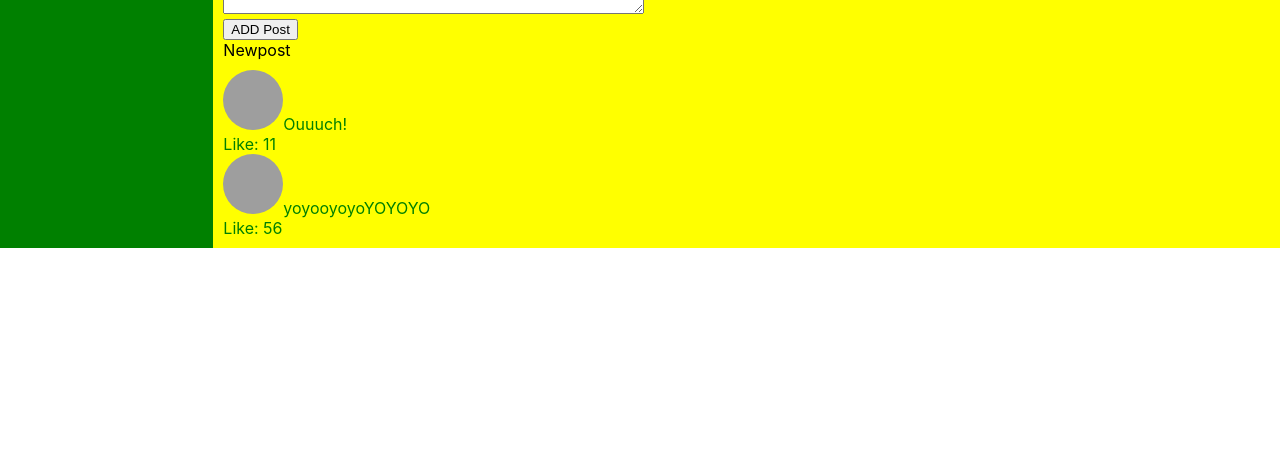
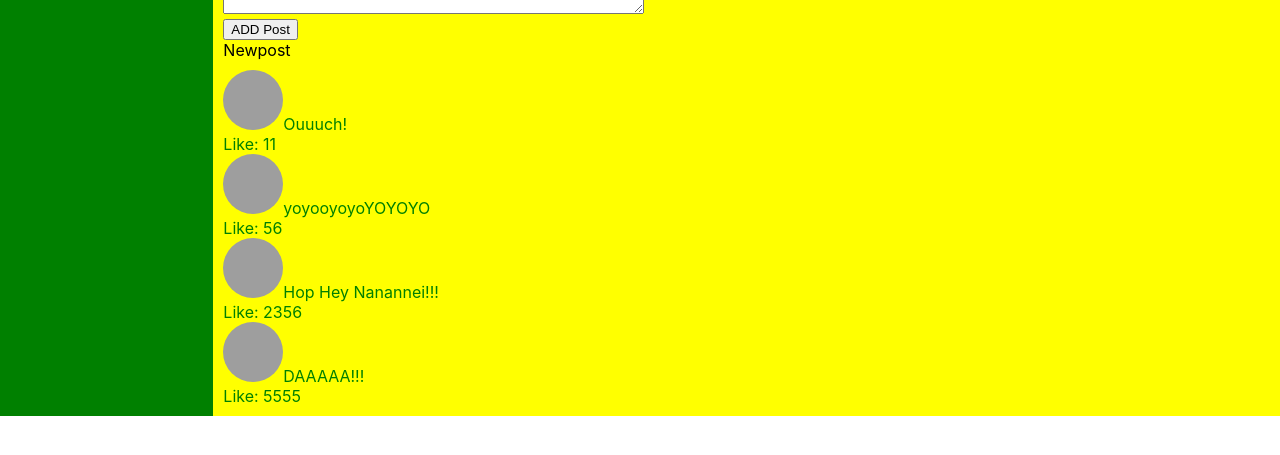
Before and after one commit to Andrei1808/react-first, a React (Create React App) app: page /profile in a window 1280 px wide. Shown: the part 197-652 px from the top of the page. Built offline with nearby package versions, Linux system fonts and the light colour scheme; grey boxes are pictures that could not be loaded.

Commit message:
refactoring

```diff
--- /dev/null
+++ b/src/components/Dialogs/DialogItem/DialogItem.jsx
@@ -0,0 +1,12 @@
+import classes from './../Dialogs.module.css'
+import {NavLink} from "react-router-dom";
+
+const DialogItem = (props) => {
+    return (
+        <div className={classes.dialog}>
+            <NavLink to={'/dialogs/' + props.id}>{props.name}</NavLink>
+        </div>
+    )
+}
+
+export default DialogItem
--- a/src/components/Dialogs/Dialogs.jsx
+++ b/src/components/Dialogs/Dialogs.jsx
@@ -1,19 +1,7 @@
 import classes from './Dialogs.module.css'
-import {NavLink} from "react-router-dom";
+import DialogItem from "./DialogItem/DialogItem";
+import Message from "./Message/Message";
 
-const DialogItem = (props) => {
-    return (
-        <div className={classes.dialog}>
-            <NavLink to={'/dialogs/' + props.id}>{props.name}</NavLink>
-        </div>
-    )
-}
-
-const Message = (props) => {
-    return (
-        <div className={classes.message}>{props.message}</div>
-    )
-}
 
 
 const Dialogs = (props) => {
@@ -36,15 +24,21 @@ const Dialogs = (props) => {
         {id: 5, message: 'yoyooyoyoYOYOYO'},
     ]
 
+    let dialogsElements = dialogsData.map(elem => {
+        return <DialogItem name={elem.name} id={elem.id}/>
+    })
+
+    let messagesElements = messagesData.map(elem => {
+        return <Message message={elem.message} id={elem.id}/>
+    })
+
     return (
         <div className={classes.dialogs}>
             <div className={classes.dialogsItems}>
-                <DialogItem name={dialogsData[0].name} id={dialogsData[0].id}/>
-                <DialogItem name={dialogsData[1].name} id={dialogsData[1].id}/>
+                {dialogsElements}
             </div>
             <div className={classes.messages}>
-                <Message message={messagesData[0].message} id={messagesData[0].id}/>
-                <Message message={messagesData[1].message} id={messagesData[1].id}/>
+                {messagesElements}
             </div>
         </div>
 
--- /dev/null
+++ b/src/components/Dialogs/Message/Message.jsx
@@ -0,0 +1,10 @@
+import classes from './../Dialogs.module.css'
+
+
+const Message = (props) => {
+    return (
+        <div className={classes.message}>{props.message}</div>
+    )
+}
+
+export default Message
--- a/src/components/Profile/MyPosts/MyPosts.jsx
+++ b/src/components/Profile/MyPosts/MyPosts.jsx
@@ -1,12 +1,12 @@
 import classes from './MyPosts.module.css'
 import Post from "./Post/Post";
 
-const MyPosts = () => {
 
-    let postsData = [
-        {id: 1, message: 'Ouuuch!', likesCount: 11},
-        {id: 2, message: 'yoyooyoyoYOYOYO', likesCount: 56},
-    ]
+const MyPosts = (props) => {
+    let postsElements = props.arr.map(elem => {
+        return <Post message={elem.message} id={elem.id} likeCounts={elem.likesCount}/>
+    })
+
 
     return (
         <div className={classes.postsBlock}>
@@ -21,8 +21,7 @@ const MyPosts = () => {
                 Newpost
             </div>
             <div className={classes.posts}>
-                <Post message={postsData[0].message} likeCounts={postsData[0].likesCount}/>
-                <Post message={postsData[1].message} likeCounts={postsData[1].likesCount}/>
+                {postsElements}
             </div>
         </div>
 
--- a/src/components/Profile/Profile.jsx
+++ b/src/components/Profile/Profile.jsx
@@ -1,12 +1,18 @@
-import classes from './Profile.module.css'
 import MyPosts from "./MyPosts/MyPosts";
 import ProfileInfo from "./ProfileInfo/ProfileInfo";
+
+let postsData = [
+    {id: 1, message: 'Ouuuch!', likesCount: 11},
+    {id: 2, message: 'yoyooyoyoYOYOYO', likesCount: 56},
+    {id: 3, message: 'Hop Hey Nanannei!!!', likesCount: 2356},
+    {id: 4, message: 'DAAAAA!!!', likesCount: 5555},
+]
 
 const Profile = () => {
     return (
         <div>
             <ProfileInfo/>
-            <MyPosts/>
+            <MyPosts arr={postsData}/>
         </div>
     )
 }
```
